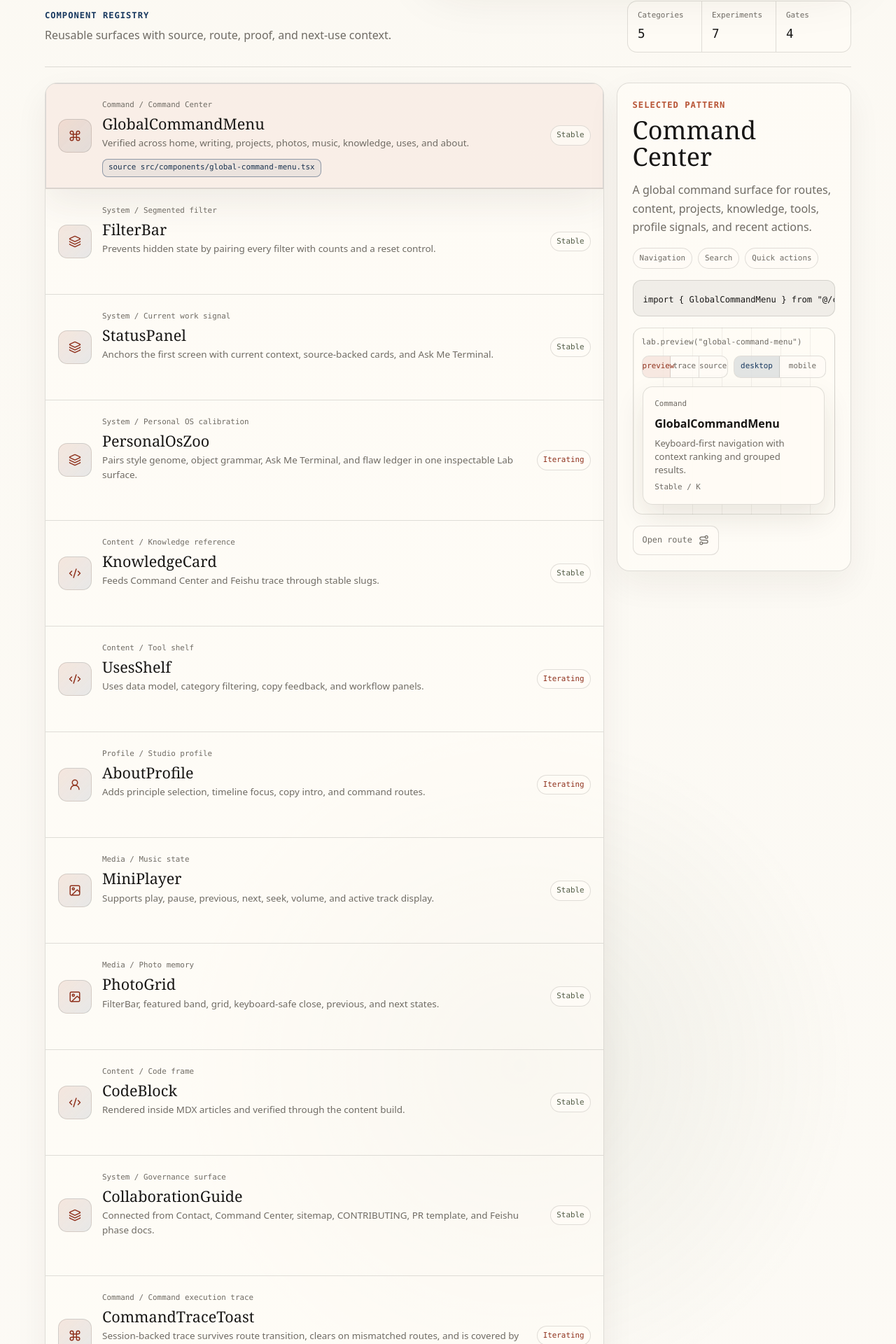
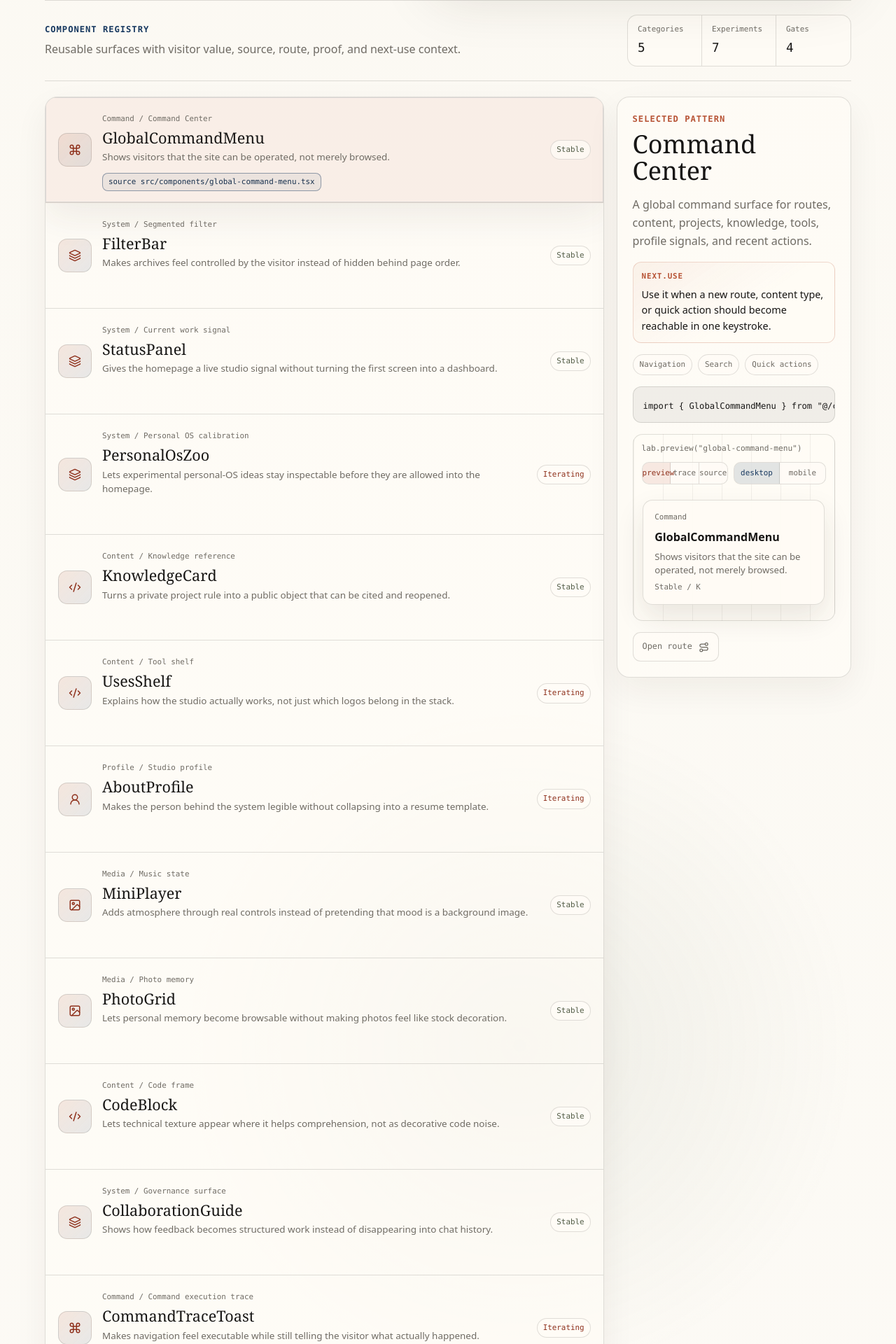
Before and after one commit to njueeRay/elegant-developer-studio, a Next.js app: page /lab in a window 1280 px wide. Shown: the part 2347-4267 px from the top of the page at 70% size. Built offline with nearby package versions, Linux system fonts and the light colour scheme; no server answers.

Commit message:
feat: polish lab and article content contracts

```diff
--- a/src/app/blog/[slug]/page.tsx
+++ b/src/app/blog/[slug]/page.tsx
@@ -103,10 +103,12 @@ export default async function BlogPostPage({ params }: PageProps) {
               <span>writing.track</span>
               <strong>{writingTrack.label}</strong>
               <p>{writingTrack.description}</p>
+              <small>{writingTrack.promise}</small>
             </div>
             <div>
-              <span>{citationGuide.command}</span>
+              <span>{`read.use("${post.slug}")`}</span>
               <strong>{citationGuide.label}</strong>
+              <p>{citationGuide.command}</p>
               <ul>
                 {citationGuide.items.map((item) => (
                   <li key={item}>{item}</li>
--- a/src/components/content/lab-explorer.tsx
+++ b/src/components/content/lab-explorer.tsx
@@ -101,7 +101,7 @@ function ComponentPreview({ component }: { component: LabComponent }) {
           <div className="component-preview-card" data-category={component.category}>
             <span>{component.category}</span>
             <strong>{component.name}</strong>
-            <p>{component.signal}</p>
+            <p>{component.readerValue}</p>
             <small>
               {component.status} / {component.shortcut}
             </small>
@@ -118,6 +118,10 @@ function ComponentPreview({ component }: { component: LabComponent }) {
           <div>
             <dt>Reusable for</dt>
             <dd>{component.reusableFor.join(" / ")}</dd>
+          </div>
+          <div>
+            <dt>Next use</dt>
+            <dd>{component.nextUse}</dd>
           </div>
           <div>
             <dt>Evidence</dt>
@@ -241,7 +245,10 @@ export function LabExplorer({ components, categories, experiments, gates }: LabE
             <p>{selectedComponent.description}</p>
             <div className="lab-preview-signal">
               <Sparkles size={16} />
-              <strong>{selectedComponent.signal}</strong>
+              <div>
+                <span>Visitor value</span>
+                <strong>{selectedComponent.readerValue}</strong>
+              </div>
             </div>
             <div className="lab-preview-meta">
               <span>
@@ -270,7 +277,7 @@ export function LabExplorer({ components, categories, experiments, gates }: LabE
       <div className="lab-index-strip" aria-label="Lab summary">
         <div>
           <p className="section-kicker blue">Component registry</p>
-          <strong>Reusable surfaces with source, route, proof, and next-use context.</strong>
+          <strong>Reusable surfaces with visitor value, source, route, proof, and next-use context.</strong>
         </div>
         <dl>
           <div>
@@ -311,7 +318,7 @@ export function LabExplorer({ components, categories, experiments, gates }: LabE
                     {component.category} / {component.component}
                   </span>
                   <strong>{component.name}</strong>
-                  <small>{component.evidence}</small>
+                  <small>{component.readerValue}</small>
                   <SourceReveal
                     label="source"
                     path={component.source}
@@ -335,6 +342,10 @@ export function LabExplorer({ components, categories, experiments, gates }: LabE
                 <h2>{selectedComponent.component}</h2>
               </div>
               <p>{selectedComponent.description}</p>
+              <div className="lab-next-use">
+                <span>next.use</span>
+                <p>{selectedComponent.nextUse}</p>
+              </div>
               <div className="lab-reuse-list" aria-label="Reusable contexts">
                 {selectedComponent.reusableFor.map((item) => (
                   <span key={item}>{item}</span>
--- a/src/data/lab.ts
+++ b/src/data/lab.ts
@@ -11,6 +11,8 @@ export type LabComponent = {
   source: string;
   route: string;
   description: string;
+  readerValue: string;
+  nextUse: string;
   signal: string;
   evidence: string;
   reusableFor: string[];
@@ -42,6 +44,8 @@ export const labComponents: LabComponent[] = [
     route: "/",
     description:
       "A global command surface for routes, content, projects, knowledge, tools, profile signals, and recent actions.",
+    readerValue: "Shows visitors that the site can be operated, not merely browsed.",
+    nextUse: "Use it when a new route, content type, or quick action should become reachable in one keystroke.",
     signal: "Keyboard-first navigation with context ranking and grouped results.",
     evidence: "Verified across home, writing, projects, photos, music, knowledge, uses, and about.",
     reusableFor: ["Navigation", "Search", "Quick actions"],
@@ -58,6 +62,8 @@ export const labComponents: LabComponent[] = [
     route: "/knowledge",
     description:
       "A compact reusable filter toolbar with result count, active state, horizontal mobile behavior, and clear action.",
+    readerValue: "Makes archives feel controlled by the visitor instead of hidden behind page order.",
+    nextUse: "Use it for any list where the filter state should be visible, countable, and reversible.",
     signal: "One filter model now serves writing, projects, photos, knowledge, uses, and Lab.",
     evidence: "Prevents hidden state by pairing every filter with counts and a reset control.",
     reusableFor: ["Archives", "Media", "Component inventory"],
@@ -74,6 +80,8 @@ export const labComponents: LabComponent[] = [
     route: "/",
     description:
       "A Personal OS pulse surface for writing, building, knowledge, media, source traces, and guided prompts.",
+    readerValue: "Gives the homepage a live studio signal without turning the first screen into a dashboard.",
+    nextUse: "Use it when the page needs current context, but the context must stay calm and editorial.",
     signal: "Shows motion and inspectable provenance without turning the homepage into a dashboard.",
     evidence: "Anchors the first screen with current context, source-backed cards, and Ask Me Terminal.",
     reusableFor: ["Home", "About", "Lab quality summary"],
@@ -90,6 +98,8 @@ export const labComponents: LabComponent[] = [
     route: "/lab",
     description:
       "A component zoo for the source-backed personal homepage grammar: pulse cards, guided prompts, object rows, data-source badges, and density guardrails.",
+    readerValue: "Lets experimental personal-OS ideas stay inspectable before they are allowed into the homepage.",
+    nextUse: "Use it as the holding area for playful interactions, density tests, and source-backed modules.",
     signal: "Transfers the strongest ursb.me lesson into a reusable system without copying its 27-card density.",
     evidence: "Pairs style genome, object grammar, Ask Me Terminal, and flaw ledger in one inspectable Lab surface.",
     reusableFor: ["Home", "Lab", "About", "Contact", "Portfolio OS"],
@@ -106,6 +116,8 @@ export const labComponents: LabComponent[] = [
     route: "/knowledge",
     description:
       "A linkable public memory object with type, status, source, signal, related links, tags, and copyable reference.",
+    readerValue: "Turns a private project rule into a public object that can be cited and reopened.",
+    nextUse: "Use it for decisions, patterns, snippets, and lessons that should outlive one blog post.",
     signal: "Turns private project memory into a reusable public trail.",
     evidence: "Feeds Command Center and Feishu trace through stable slugs.",
     reusableFor: ["Knowledge", "Notes", "Decision records"],
@@ -122,6 +134,8 @@ export const labComponents: LabComponent[] = [
     route: "/uses",
     description:
       "A workbench surface for tools, workflows, automation, publishing rhythm, and copyable stack references.",
+    readerValue: "Explains how the studio actually works, not just which logos belong in the stack.",
+    nextUse: "Use it when tools need to be connected to workflow, cadence, and decision criteria.",
     signal: "Explains how the studio works instead of listing logos.",
     evidence: "Uses data model, category filtering, copy feedback, and workflow panels.",
     reusableFor: ["Uses", "Workflow", "Stack pages"],
@@ -138,6 +152,8 @@ export const labComponents: LabComponent[] = [
     route: "/about",
     description:
       "A profile system for principles, timeline focus, capabilities, working agreements, and contact routes.",
+    readerValue: "Makes the person behind the system legible without collapsing into a resume template.",
+    nextUse: "Use it for profile sections that must balance personality, capability, and collaboration rules.",
     signal: "Makes the person inspectable without becoming a resume template.",
     evidence: "Adds principle selection, timeline focus, copy intro, and command routes.",
     reusableFor: ["About", "Contact", "Portfolio OS"],
@@ -154,6 +170,8 @@ export const labComponents: LabComponent[] = [
     route: "/music",
     description:
       "A refined music surface with play state, track selection, progress, volume, current context, and now playing card.",
+    readerValue: "Adds atmosphere through real controls instead of pretending that mood is a background image.",
+    nextUse: "Use it when a media surface should show state, taste, and interaction in a compact frame.",
     signal: "Adds atmosphere with real controls instead of decorative audio furniture.",
     evidence: "Supports play, pause, previous, next, seek, volume, and active track display.",
     reusableFor: ["Music", "Home media", "Now playing"],
@@ -170,6 +188,8 @@ export const labComponents: LabComponent[] = [
     route: "/photos",
     description:
       "A responsive photo archive with featured filtering, tag filtering, image grid, and lightbox browsing.",
+    readerValue: "Lets personal memory become browsable without making photos feel like stock decoration.",
+    nextUse: "Use it for visual archives where tags, featured moments, and focused viewing all matter.",
     signal: "Keeps personal memory visually rich while still searchable.",
     evidence: "FilterBar, featured band, grid, keyboard-safe close, previous, and next states.",
     reusableFor: ["Photos", "Albums", "Project media"],
@@ -186,6 +206,8 @@ export const labComponents: LabComponent[] = [
     route: "/blog/interface-is-a-promise",
     description:
       "A readable code frame with toolbar metadata, language label, and copy feedback for MDX writing.",
+    readerValue: "Lets technical texture appear where it helps comprehension, not as decorative code noise.",
+    nextUse: "Use it whenever code examples should be copied, trusted, and read inside long-form writing.",
     signal: "Lets programmer identity show through useful source material, not fake terminal decoration.",
     evidence: "Rendered inside MDX articles and verified through the content build.",
     reusableFor: ["Blog", "Knowledge", "Lab examples"],
@@ -202,6 +224,8 @@ export const labComponents: LabComponent[] = [
     route: "/collaboration",
     description:
       "A public governance surface for contribution flow, review rules, creative direction, and traceable collaboration.",
+    readerValue: "Shows how feedback becomes structured work instead of disappearing into chat history.",
+    nextUse: "Use it for public collaboration rules, creative intake, and contribution expectations.",
     signal: "Turns loose feedback and creative ideas into a structured intake, review, and backlog system.",
     evidence: "Connected from Contact, Command Center, sitemap, CONTRIBUTING, PR template, and Feishu phase docs.",
     reusableFor: ["Governance", "Creative backlog", "Contribution flow"],
@@ -218,6 +242,8 @@ export const labComponents: LabComponent[] = [
     route: "/lab",
     description:
       "A compact post-command trace that confirms route execution with a code-like command string and contextual metadata.",
+    readerValue: "Makes navigation feel executable while still telling the visitor what actually happened.",
+    nextUse: "Use it after keyboard actions, copy actions, and route transitions that deserve lightweight confirmation.",
     signal: "Makes keyboard navigation feel executable without turning the page into a fake terminal.",
     evidence: "Session-backed trace survives route transition, clears on mismatched routes, and is covered by e2e.",
     reusableFor: ["Command Center", "Navigation feedback", "Developer signature"],
@@ -234,6 +260,8 @@ export const labComponents: LabComponent[] = [
     route: "/knowledge",
     description:
       "A subtle source/ref reveal pattern that links content cards and Lab rows to GitHub source files.",
+    readerValue: "Lets a curious visitor inspect provenance without forcing source paths into the main reading layer.",
+    nextUse: "Use it wherever a visible object should expose its file, ref, or implementation trail on demand.",
     signal: "Turns provenance from decorative text into an inspectable source link.",
     evidence: "Knowledge, project, and Lab source links resolve to GitHub blob URLs.",
     reusableFor: ["Knowledge", "Projects", "Lab", "Case studies"],
@@ -250,6 +278,8 @@ export const labComponents: LabComponent[] = [
     route: "/blog/interface-is-a-promise",
     description:
       "A lightweight reading instrument that tracks the active article section, exposes a code-like focus command, and copies stable section refs.",
+    readerValue: "Gives long-form posts a small interactive signature that helps rather than interrupts reading.",
+    nextUse: "Use it on dense articles, Knowledge details, and case studies that benefit from stable section references.",
     signal: "Adds a playful developer signature to long-form reading without interrupting the prose.",
     evidence: "Uses real TOC ids, IntersectionObserver, copy feedback, mobile bottom chrome, and reduced-motion CSS.",
     reusableFor: ["Blog", "Knowledge detail", "Project case studies", "Reading focus lens"],
@@ -266,6 +296,8 @@ export const labComponents: LabComponent[] = [
     route: "/lab",
     description:
       "An interactive Lab preview surface with preview, trace, and source modes for selected components.",
+    readerValue: "Turns Lab from a list of component names into an inspectable design-system workbench.",
+    nextUse: "Use it when a component needs to show route behavior, provenance, reuse intent, and source access together.",
     signal: "Moves Lab from metadata registry toward inspectable component behavior.",
     evidence: "Preview tabs expose route, reuse targets, evidence, import snippet, and GitHub source link.",
     reusableFor: ["Lab", "Design system", "Component QA"],
@@ -278,19 +310,19 @@ export const labExperiments: LabExperiment[] = [
   {
     step: "01",
     title: "Component registry",
-    description: "Make reusable surfaces searchable, copyable, and traceable from one public page.",
+    description: "Make reusable surfaces searchable, copyable, traceable, and understandable to a first-time visitor.",
     status: "Stable",
   },
   {
     step: "02",
     title: "Preview states",
-    description: "Let a selected component expose source, route, reuse targets, quality proof, and import path.",
+    description: "Let a selected component expose visitor value, source, route, reuse targets, quality proof, and import path.",
     status: "Iterating",
   },
   {
     step: "03",
     title: "ComponentPreview",
-    description: "Render isolated component examples once examples become richer than static metadata.",
+    description: "Render richer component examples when static metadata can no longer explain the interaction contract.",
     status: "Iterating",
   },
   {
@@ -322,7 +354,7 @@ export const labExperiments: LabExperiment[] = [
 export const labQualityGates: LabQualityGate[] = [
   {
     name: "Real usage",
-    detail: "Every component in Lab must have an active route, source file, or explicit planned reason.",
+    detail: "Every component in Lab must have an active route, source file, visitor value, and explicit next-use context.",
     signal: "No empty showcase objects",
   },
   {
@@ -337,7 +369,7 @@ export const labQualityGates: LabQualityGate[] = [
   },
   {
     name: "Useful interaction",
-    detail: "Motion and micro-interactions must reveal state, reduce effort, or support navigation.",
+    detail: "Motion, copy, and micro-interactions must reveal state, reduce effort, or support navigation.",
     signal: "No cute-only behavior",
   },
 ];
--- a/src/lib/command-index.ts
+++ b/src/lib/command-index.ts
@@ -237,7 +237,7 @@ export function getCommandItems(): CommandItem[] {
     id: `lab-${component.slug}`,
     kind: "lab",
     title: component.name,
-    description: component.description,
+    description: component.readerValue,
     href: `/lab#${component.slug}`,
     meta: component.status,
     keywords: [
@@ -245,6 +245,7 @@ export function getCommandItems(): CommandItem[] {
       component.category,
       component.component,
       component.source,
+      component.nextUse,
       ...component.reusableFor,
     ],
   }));
```
Also changed, not shown: src/app/globals.css, 7 other files (tests, documents, lock files or other folders).
